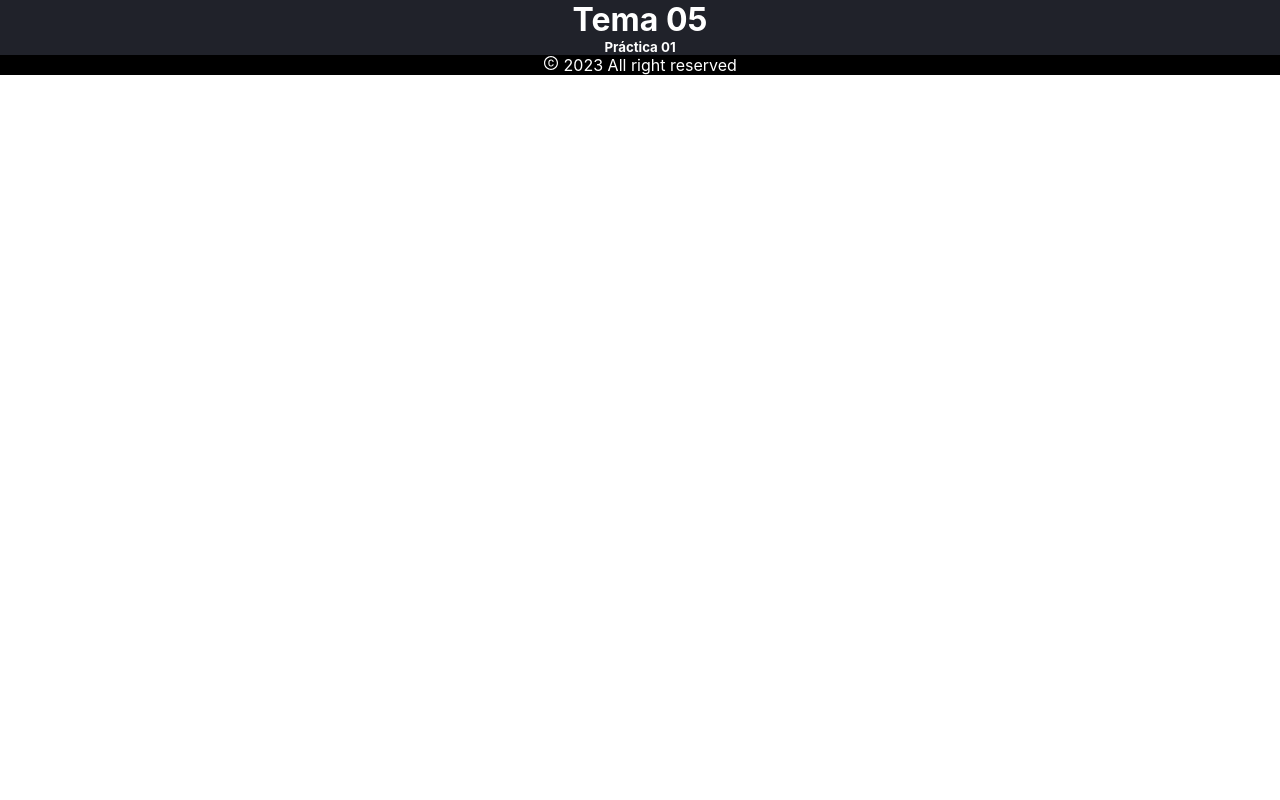
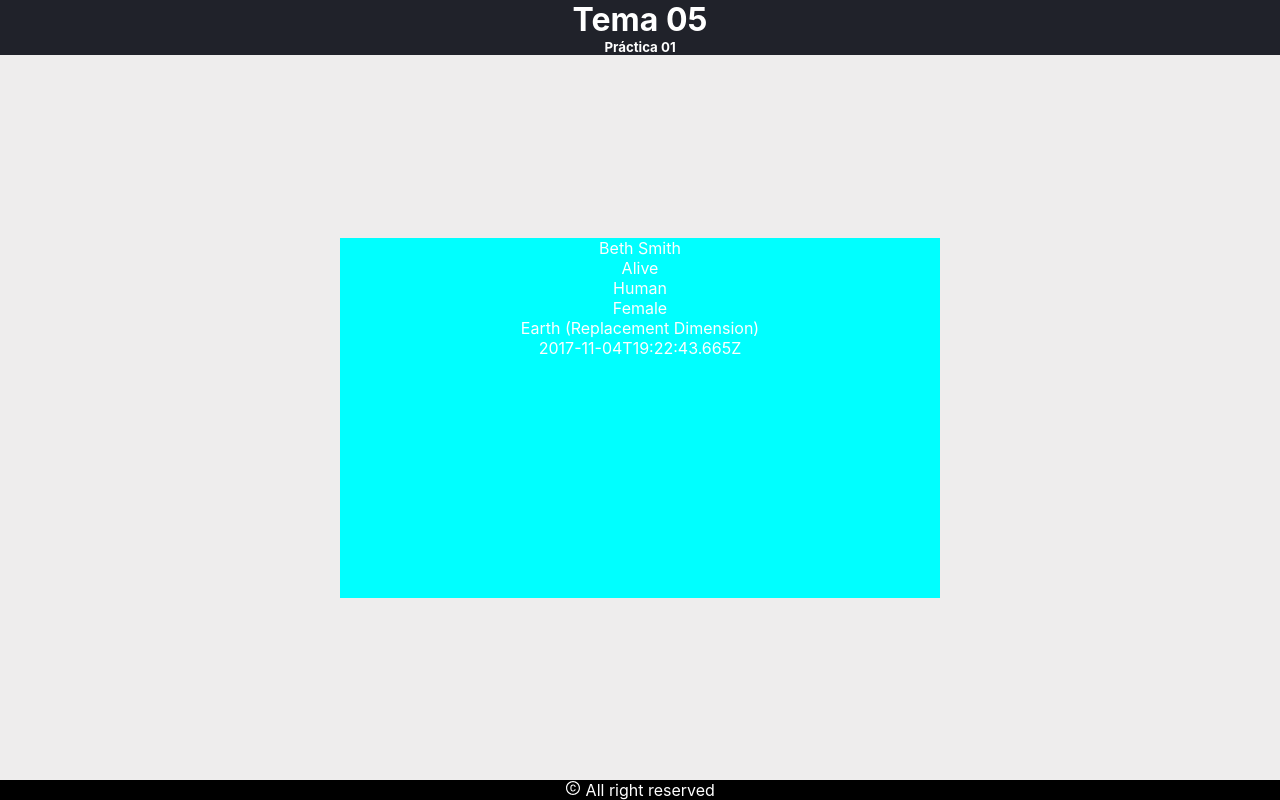
Before and after one commit to ravel01106/react-practica-01, a React (Create React App) app: page / in a window 1280 px wide. Built offline with nearby package versions, Linux system fonts and the light colour scheme.

Commit message:
feat(): The Card component is created correctly

```diff
--- a/src/App.css
+++ b/src/App.css
@@ -43,7 +43,7 @@
   flex-direction: column;
 }
 .site-container main{
-  color: black;
+  color: white;
   background-color: rgb(238, 237, 237);
   display: flex;
   align-items: center;
--- a/src/App.jsx
+++ b/src/App.jsx
@@ -1,17 +1,90 @@
-import './App.css'
-import Footer from './components/Footer/Footer'
-import Header from './components/Header/Header'
+import './App.css';
+import Footer from './components/Footer/Footer';
+import Header from './components/Header/Header';
+import Card from './components/Card/Card';
 
 function App () {
+  const characters = [
+    {
+      id: 1,
+      name: "Rick Sanchez",
+      status: "Alive",
+      species: "Human",
+      gender: "Male",
+      origin: "Earth (C-137)",
+      location: "Citadel of Ricks",
+      created: "2017-11-04T18:48:46.250Z",
+    },
+    {
+      id: 2,
+      name: "Morty Smith",
+      status: "Alive",
+      species: "Human",
+      gender: "Male",
+      origin: "unknown",
+      location: "Citadel of Ricks",
+      created: "2017-11-04T18:50:21.651Z",
+    },
+    {
+      id: 3,
+      name: "Summer Smith",
+      status: "Alive",
+      species: "Human",
+      gender: "Female",
+      origin: "Earth (Replacement Dimension)",
+      location: "Earth (Replacement Dimension)",
+      created: "2017-11-04T19:09:56.428Z",
+    },
+    {
+      id: 4,
+      name: "Beth Smith",
+      status: "Alive",
+      species: "Human",
+      gender: "Female",
+      origin: "Earth (Replacement Dimension)",
+      location: "Earth (Replacement Dimension)",
+      created: "2017-11-04T19:22:43.665Z",
+    },
+    {
+      id: 6,
+      name: "Abadango Cluster Princess",
+      status: "Alive",
+      species: "Human",
+      gender: "Male",
+      origin: "Abadango",
+      location: "Abadango",
+      created: "2017-11-04T19:50:28.250Z",
+    },
+    {
+      id: 13,
+      name: "Alien Googah",
+      status: "Dead",
+      species: "Alien",
+      gender: "Male",
+      origin: "unknown",
+      location: "Earth (Replacement Dimension)",
+      created: "2017-11-04T20:33:30.779Z",
+    },
+  ];
+  const randomNumber = (max) =>{
+    return Math.floor(Math.random() * max);
+  }
+  const chooseCharacter = () => {
+    const num =  randomNumber(characters.length)
+    return characters[num];
+  }
+  const character = chooseCharacter();
+  const dateCurrent = new Date();
+  const year = dateCurrent.getFullYear;
   return (
-    <div className="App">
+    <div className='site-container'>
       <Header title='Tema 05' subtitle='Práctica 01' />
       <main>
-
+        <Card character = {character}/>
       </main>
-      <Footer year={2023}/>
+      <Footer year={year}/>
     </div>
   )
 }
 
-export default App
+export default App;
--- /dev/null
+++ b/src/components/Card/Card.jsx
@@ -0,0 +1,27 @@
+import {Fragment} from 'react';
+import styles from './Card.module.css';
+import propTypes from 'prop-types';
+
+const Card = ({character}) => {
+  return (
+    <Fragment>
+        <div className={styles.Card}>
+            <div>
+                <p>{character.name}</p>
+                <p>{character.status}</p>
+            </div>
+            <div>
+                <p>{character.species}</p>
+                <p>{character.gender}</p>
+                <p>{character.location}</p>
+                <p>{character.created}</p>
+            </div>
+        </div>
+    </Fragment>
+  )
+}
+Card.propTypes = {
+    character: propTypes.object.isRequired
+}
+
+export default Card
--- /dev/null
+++ b/src/components/Card/Card.module.css
@@ -0,0 +1,5 @@
+.Card{
+    background-color: aqua;
+    width: 75vh;
+    height: 45vh;
+}
```
